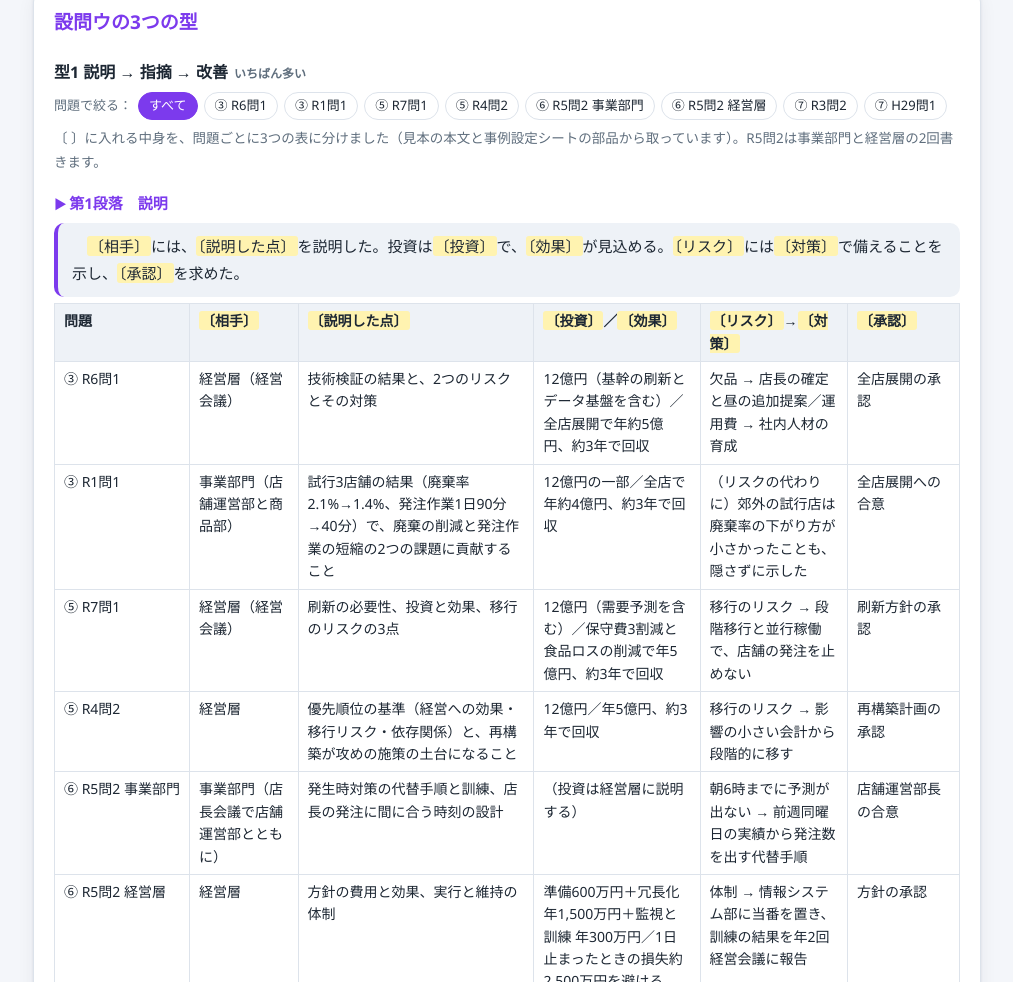
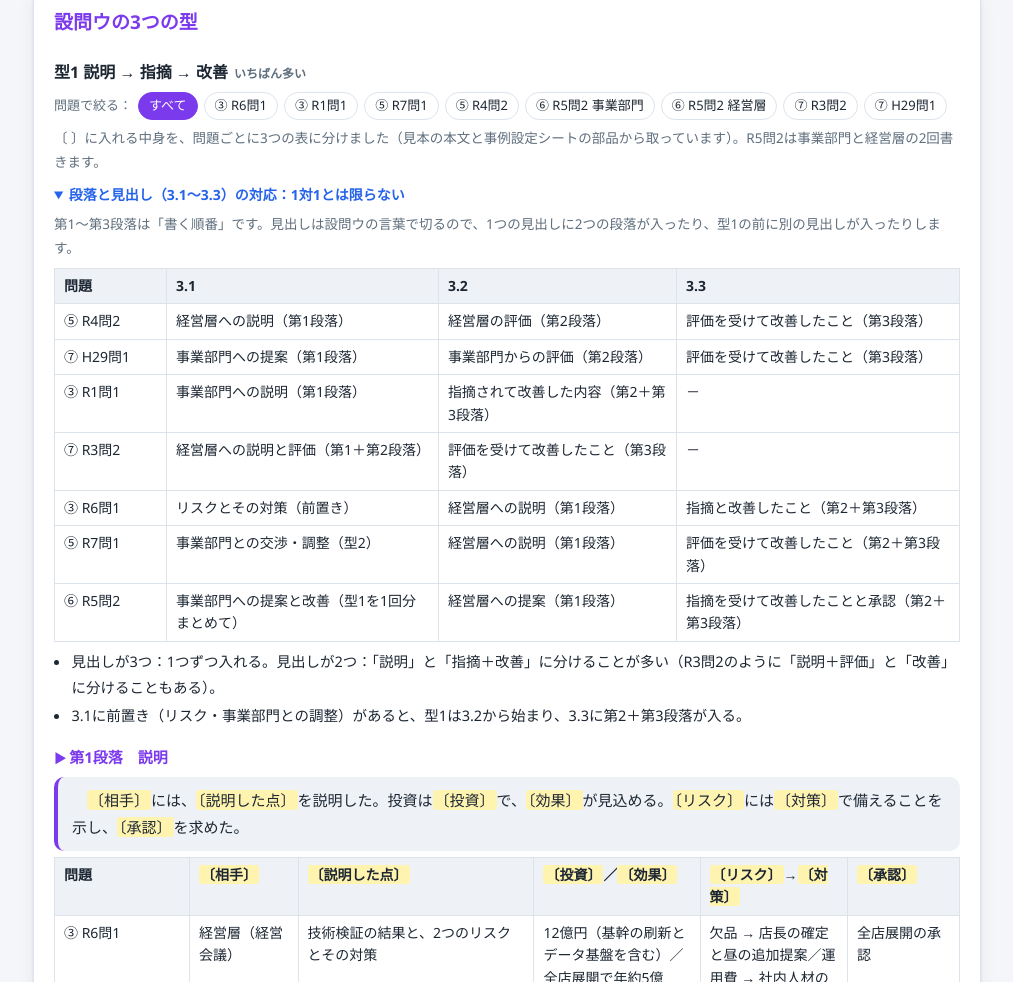
Before and after one commit to tk67278-boop/st-kakomon, a plain HTML site: page summary/pm2_au.html in a window 1280 px wide. Shown: the part 3634-4616 px from the top of the page, without its empty margins (133-1146 px from the left). Drawn offline with Linux system fonts and the light colour scheme.

Commit message:
設問アとウの型：型1の段落と3.1〜3.3の見出しの対応表を追加
Co-Authored-By: Claude Opus 5.5 <noreply@anthropic.com>

```diff
--- a/summary/pm2_au.html
+++ b/summary/pm2_au.html
@@ -213,6 +213,23 @@
     <h3>型1 説明 → 指摘 → 改善<span class="tag">いちばん多い</span></h3>
     <div class="ugrp">
     <p class="note">〔 〕に入れる中身を、問題ごとに3つの表に分けました（見本の本文と事例設定シートの部品から取っています）。R5問2は事業部門と経営層の2回書きます。</p>
+    <details class="ex" open><summary>段落と見出し（3.1〜3.3）の対応：1対1とは限らない</summary>
+    <p class="note" style="margin-top:4px">第1〜第3段落は「書く順番」です。見出しは設問ウの言葉で切るので、1つの見出しに2つの段落が入ったり、型1の前に別の見出しが入ったりします。</p>
+    <div class="scroll"><table style="min-width:640px">
+      <tr><th style="width:8em">問題</th><th>3.1</th><th>3.2</th><th>3.3</th></tr>
+      <tr><td class="c">⑤ R4問2</td><td>経営層への説明（第1段落）</td><td>経営層の評価（第2段落）</td><td>評価を受けて改善したこと（第3段落）</td></tr>
+      <tr><td class="c">⑦ H29問1</td><td>事業部門への提案（第1段落）</td><td>事業部門からの評価（第2段落）</td><td>評価を受けて改善したこと（第3段落）</td></tr>
+      <tr><td class="c">③ R1問1</td><td>事業部門への説明（第1段落）</td><td>指摘されて改善した内容（第2＋第3段落）</td><td>－</td></tr>
+      <tr><td class="c">⑦ R3問2</td><td>経営層への説明と評価（第1＋第2段落）</td><td>評価を受けて改善したこと（第3段落）</td><td>－</td></tr>
+      <tr><td class="c">③ R6問1</td><td>リスクとその対策（前置き）</td><td>経営層への説明（第1段落）</td><td>指摘と改善したこと（第2＋第3段落）</td></tr>
+      <tr><td class="c">⑤ R7問1</td><td>事業部門との交渉・調整（型2）</td><td>経営層への説明（第1段落）</td><td>評価を受けて改善したこと（第2＋第3段落）</td></tr>
+      <tr><td class="c">⑥ R5問2</td><td>事業部門への提案と改善（型1を1回分まとめて）</td><td>経営層への提案（第1段落）</td><td>指摘を受けて改善したことと承認（第2＋第3段落）</td></tr>
+    </table></div>
+    <ul class="pts">
+      <li>見出しが3つ：1つずつ入れる。見出しが2つ：「説明」と「指摘＋改善」に分けることが多い（R3問2のように「説明＋評価」と「改善」に分けることもある）。</li>
+      <li>3.1に前置き（リスク・事業部門との調整）があると、型1は3.2から始まり、3.3に第2＋第3段落が入る。</li>
+    </ul>
+    </details>
     <h4 class="pg">第1段落　説明</h4>
     <div class="txt frame"><p><span class="slot">〔相手〕</span>には、<span class="slot">〔説明した点〕</span>を説明した。投資は<span class="slot">〔投資〕</span>で、<span class="slot">〔効果〕</span>が見込める。<span class="slot">〔リスク〕</span>には<span class="slot">〔対策〕</span>で備えることを示し、<span class="slot">〔承認〕</span>を求めた。</p></div>
     <div class="scroll"><table class="qt" style="min-width:760px">
```
